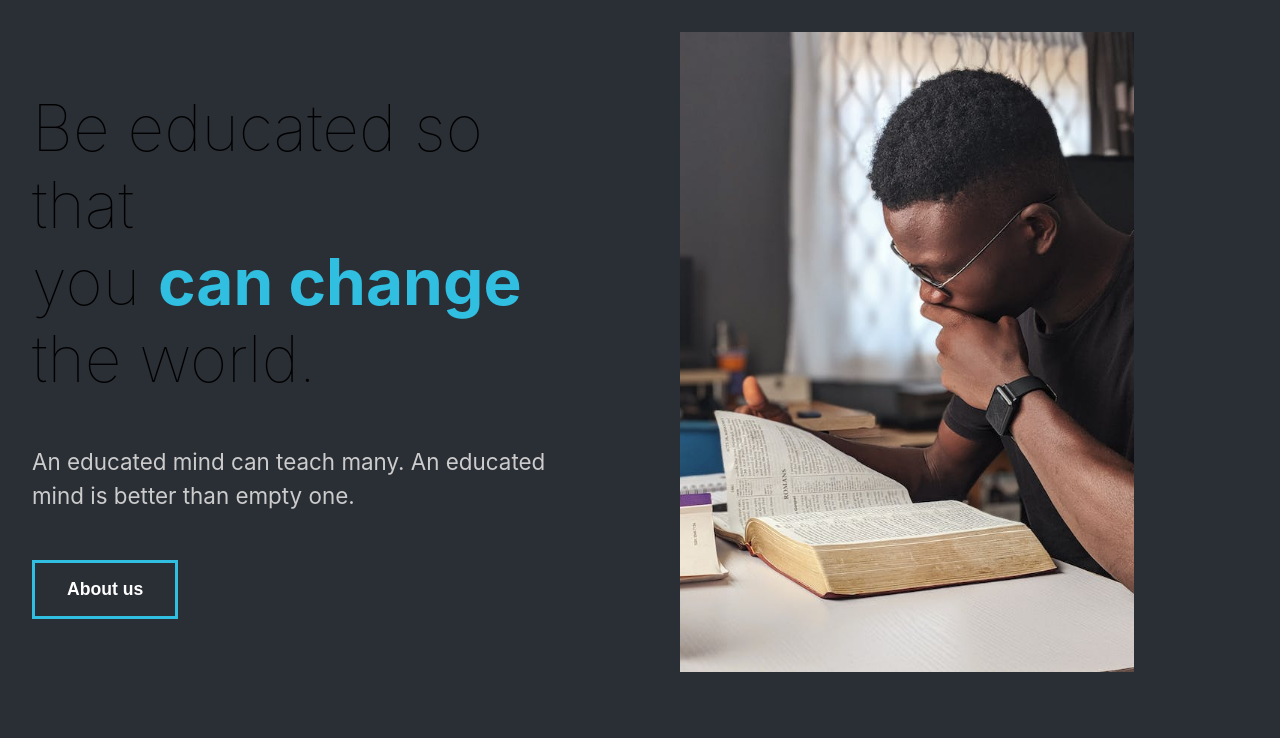
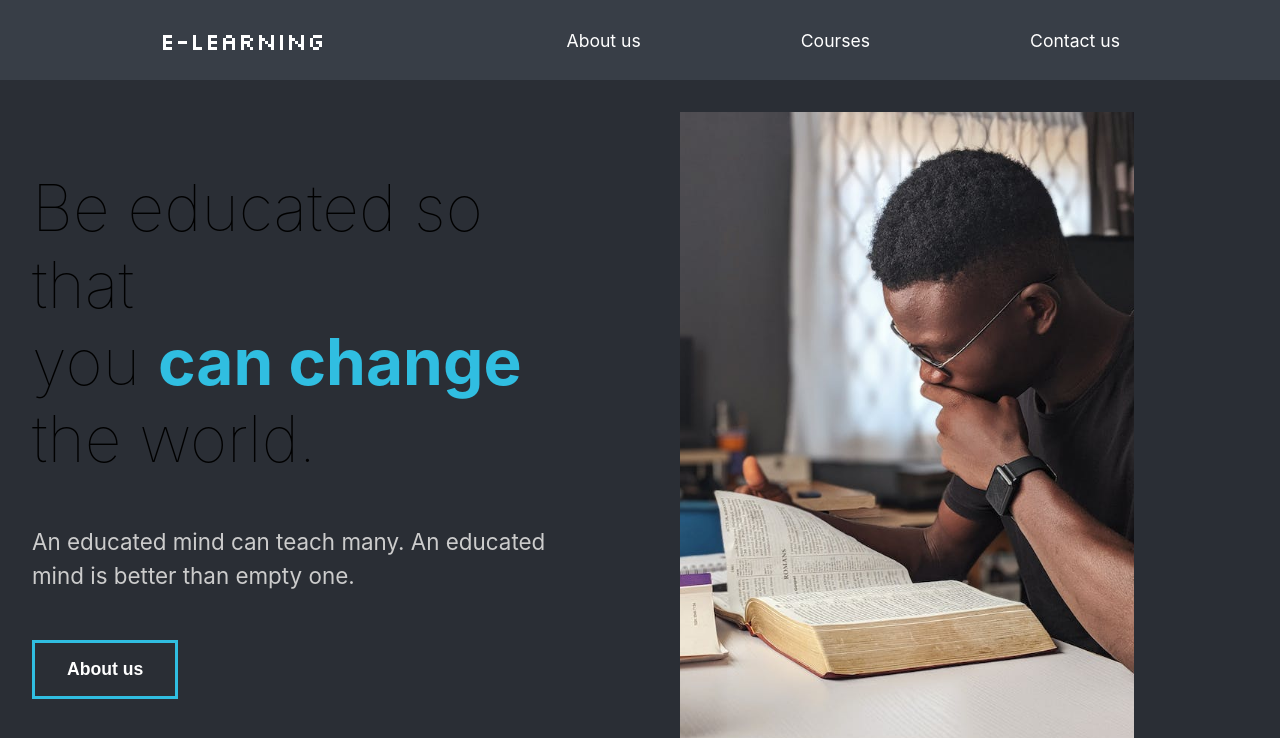
Before and after one commit to AvazShukurullayev/r-7-e-Learning, a React (Create React App) app: page / in a window 1280 px wide. Shown: the top 738 px of the page. Built offline with nearby package versions, Linux system fonts and the light colour scheme; a web font is replaced by a local one.

Commit message:
Nav styled completed

```diff
--- a/public/index.html
+++ b/public/index.html
@@ -9,6 +9,9 @@
             content="Web site created using create-react-app"
     />
     <link href="https://fonts.cdnfonts.com/css/sf-pro-display" rel="stylesheet">
+    <link rel="preconnect" href="https://fonts.googleapis.com">
+    <link rel="preconnect" href="https://fonts.gstatic.com" crossorigin>
+    <link href="https://fonts.googleapis.com/css2?family=Silkscreen&display=swap" rel="stylesheet">
     <title>React App</title>
 </head>
 <body>
--- a/src/app/App.js
+++ b/src/app/App.js
@@ -1,11 +1,13 @@
 import React from 'react';
 import GlobalStyle from "../components/GlobalStyle";
 import AboutUs from "../pages/AboutUs";
+import Nav from "../components/Nav";
 
 const App = () => {
     return (
         <div className={"app"}>
             <GlobalStyle />
+            <Nav />
             <AboutUs/>
         </div>
     );
--- a/src/components/FaqSection.js
+++ b/src/components/FaqSection.js
@@ -46,6 +46,7 @@
 
   h2 {
     margin-bottom: 2rem;
+    font-weight: lighter;
   }
 
   .question {
--- a/src/components/GlobalStyle.js
+++ b/src/components/GlobalStyle.js
@@ -10,6 +10,10 @@
   body {
     background: #2a2e35;
     font-family: 'SF Pro Display', sans-serif;
+  }
+
+  a {
+    text-decoration: none;
   }
 
   button {
@@ -46,7 +50,7 @@
     font-weight: bold;
   }
 
-  a{
+  a {
     font-size: 1.1rem;
   }
 
--- /dev/null
+++ b/src/components/Nav.js
@@ -0,0 +1,52 @@
+import React from 'react';
+import styled from "styled-components";
+
+const Nav = () => {
+    return (
+        <StyledNav>
+            <h1>
+                <a id={"logo"} href="#!">e-Learning</a>
+            </h1>
+            <ul>
+                <li><a href="#!">About us</a></li>
+                <li><a href="#!">Courses</a></li>
+                <li><a href="#!">Contact us</a></li>
+            </ul>
+        </StyledNav>
+    );
+};
+
+const StyledNav = styled.nav`
+  min-height: 10vh;
+  display: flex;
+  align-items: center;
+  justify-content: space-between;
+  margin: 0 auto;
+  padding: 1rem 10rem;
+  background-color: #383e47;
+
+
+  a {
+    color: #fff;
+  }
+
+  ul {
+    display: flex;
+    list-style: none;
+    margin: 0;
+    padding: 0;
+  }
+
+  #logo {
+    font-weight: lighter;
+    font-size: 1.5rem;
+    font-family: 'Silkscreen', sans-serif;
+  }
+
+  li {
+    padding-left: 10rem;
+    position: relative;
+  }
+`
+
+export default Nav;
```
